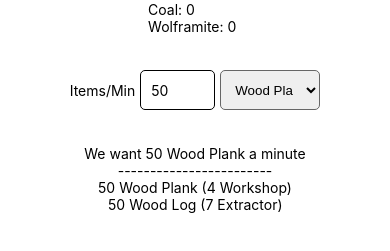
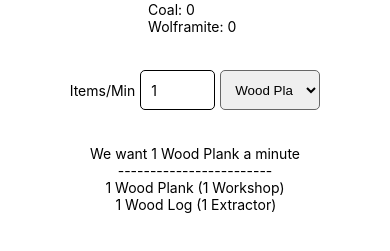
Before and after one commit to frosty656/frosty656.github.io, a React Native app: screen / in a window 390 px wide. Shown: the part 195-446 px from the top of the page. Built offline with nearby package versions, Linux system fonts and the light colour scheme.

Commit message:
updated the defult value

```diff
--- a/App.tsx
+++ b/App.tsx
@@ -22,7 +22,7 @@ export default function App() {
   }
 
   const [currentItem, setCurrentItem] = useState("Wood Plank");
-  const [amount, setAmount] = useState(50);
+  const [amount, setAmount] = useState(1);
   const [ingredients, setIngredients] = useState<Ingredient[]>([]);
   const [workshopLevel, setWorkShopLevel] = useState(1);
   const [furnaceLevel, setFurnaceLevel] = useState(1);
```
